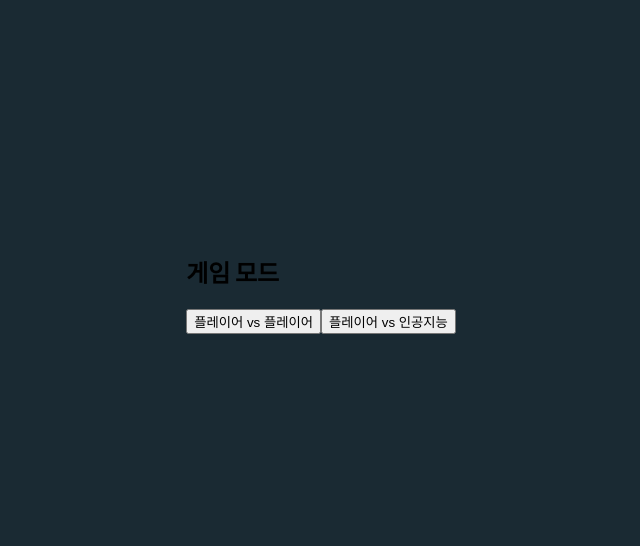
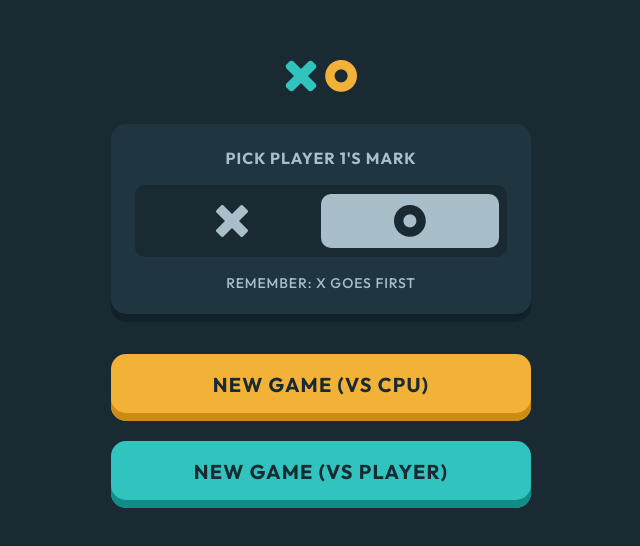
Before and after one commit to xxoyya/FE-Mentoring, a React (Create React App) app in the folder lsbttt/: page / in a window 1280 px wide. Shown: the part 116-662 px from the top of the page, without its empty margins (319-959 px from the left). Built offline with nearby package versions, Linux system fonts and the light colour scheme.

Commit message:
[FEAT] MainMenu 구현

```diff
--- a/lsbttt/src/components/MainMenu.js
+++ b/lsbttt/src/components/MainMenu.js
@@ -1,14 +1,50 @@
-import React from 'react';
+import React, { useState } from 'react';
 import './MainMenu.css';
+import logo from '../assets/Menu_ox.png';
 
-function MainMenu({ onSelectMode }) {
+import f_o from '../assets/dark_o.png';
+import t_o from '../assets/light_o.png';
+import f_x from '../assets/dark_x.png';
+import t_x from '../assets/light_x.png';
+
+const MainMenu = ({ onStartGame }) => {
+  const [player1Mark, setPlayer1Mark] = useState('O');
+
   return (
-    <div className="main-menu">
-      <h2>게임 모드</h2>
-      <button onClick={() => onSelectMode('pvp')}>플레이어 vs 플레이어</button>
-      <button onClick={() => onSelectMode('pva')}>플레이어 vs 인공지능</button>
+    <div className="main-menu-container">
+      <img src={logo} alt="Tic Tac Toe Logo" className="logo" />
+
+      <div className="settings-container">
+        <h2 className="picker-title">PICK PLAYER 1'S MARK</h2>
+        <div className="symbol-toggle-container">
+
+          <button
+            className={`toggle-symbol-button ${player1Mark === 'X' ? 'active' : ''}`}
+            onClick={() => setPlayer1Mark('X')}
+          >
+            <img src={player1Mark === 'X' ? f_x : t_x} alt="X symbol" />
+          </button>
+
+          <button
+            className={`toggle-symbol-button ${player1Mark === 'O' ? 'active' : ''}`}
+            onClick={() => setPlayer1Mark('O')}
+          >
+            <img src={player1Mark === 'O' ? f_o : t_o} alt="O symbol" />
+          </button>
+        </div>
+        <p className="reminder-text">REMEMBER: X GOES FIRST</p>
+      </div>
+
+      <div className="game-buttons">
+        <button className="game-button cpu-button" onClick={() => onStartGame('pva', player1Mark)}>
+          NEW GAME (VS CPU)
+        </button>
+        <button className="game-button player-button" onClick={() => onStartGame('pvp', player1Mark)}>
+          NEW GAME (VS PLAYER)
+        </button>
+      </div>
     </div>
   );
-}
+};
 
 export default MainMenu;
```
